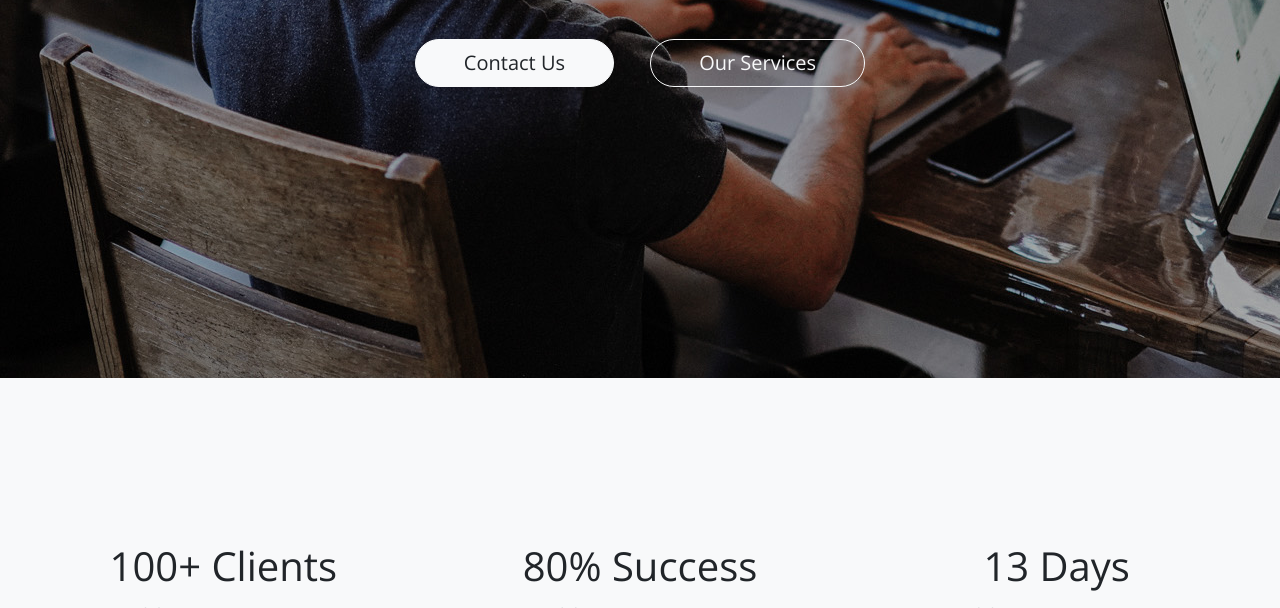
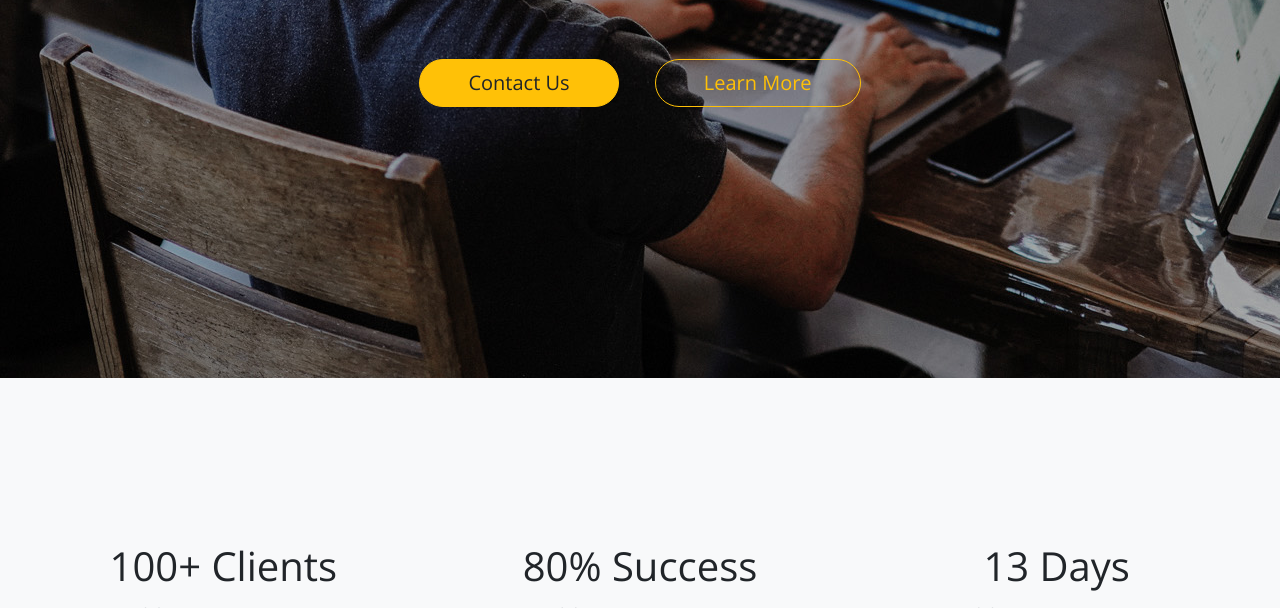
Before and after one commit to Placementify/placementify.github.io, a plain HTML site: page index.html in a window 1280 px wide. Shown: the part 492-1100 px from the top of the page. Drawn offline with nearby package versions, Linux system fonts and the light colour scheme.

Commit message:
Add new style to #intro call to action buttons

```diff
--- a/index.html
+++ b/index.html
@@ -54,9 +54,9 @@
           <h2 class="h1 py-2">Build your team in <strike>months</strike> days</h2>
           <h2>We are techies. We help you buld your technology team.</h2>
 
-          <p class="pt-5">
-            <a class="btn btn-lg btn-light mx-3 px-5" href="#contactUs">Contact Us</a>
-            <a class="btn btn-lg btn-outline-light mx-3 px-5" href="#services">Our Services</a>
+          <p class="pt-5 mt-5">
+            <a class="btn btn-lg btn-warning mx-3 px-5" href="#contactUs">Contact Us</a>
+            <a class="btn btn-lg btn-outline-warning mx-3 px-5" href="#services">Learn More</a>
           </p>
         </div>
       </div>
```
